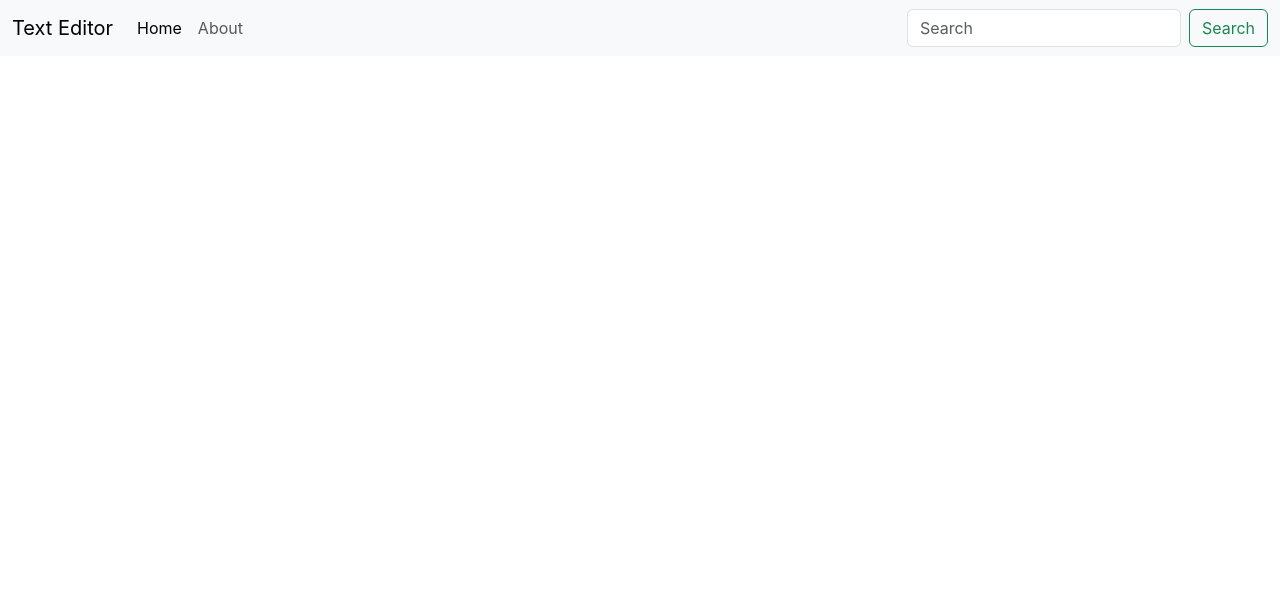
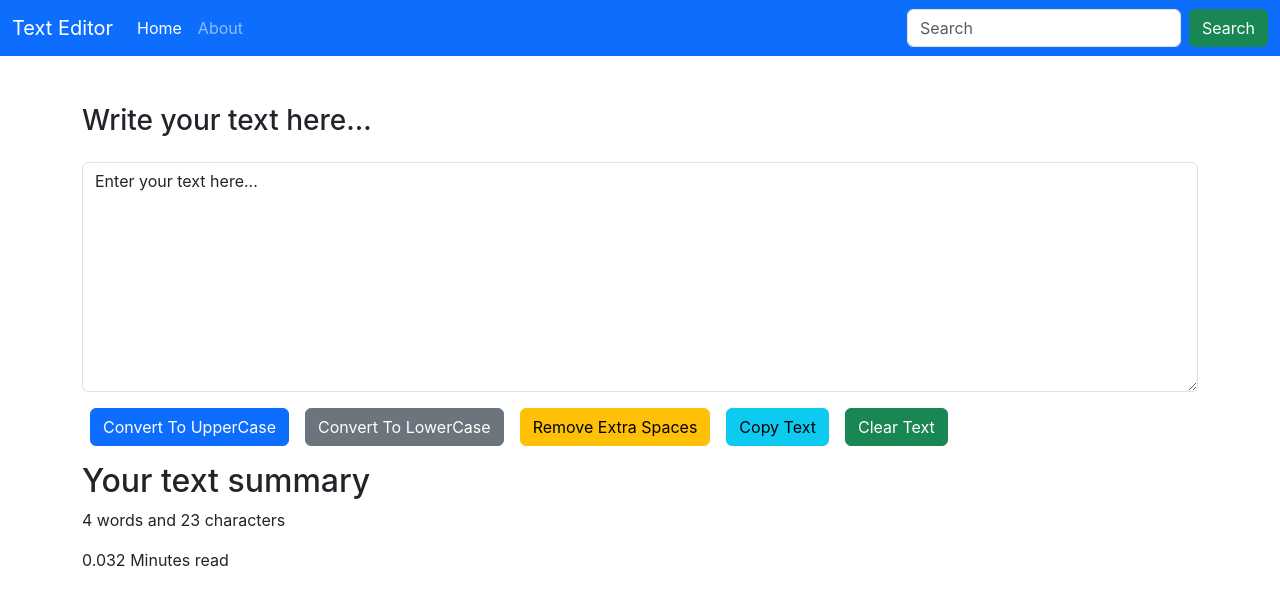
Before and after one commit to Roshan18172/texteditor, a React (Create React App) app: page /about in a window 1280 px wide. Shown: the top 606 px of the page. Built offline with nearby package versions, Linux system fonts and the light colour scheme.

Commit message:
Add TextForm and About components, update NavBar
Introduces a new TextForm component with text editing features and an About component describing the app. Updates NavBar to accept an appName prop, improves styling, and adds prop types validation. App.js is updated to use the new components.

```diff
--- a/src/App.js
+++ b/src/App.js
@@ -1,11 +1,13 @@
 import logo from './logo.svg';
 import './App.css';
 import NavBar from './components/NavBar';
+import TextForm from './components/TextForm';
 
 function App() {
   return (
     <>
-    <NavBar/>
+    <NavBar appName="Text Editor"/>
+    <TextForm desc="Write your text here..."/>
 
     </>
   );
--- a/src/components/NavBar.js
+++ b/src/components/NavBar.js
@@ -1,27 +1,35 @@
-function NavBar(){
+import props from 'prop-types';
+function NavBar(props){
     return(
-        <nav class="navbar navbar-expand-lg bg-body-tertiary">
-  <div class="container-fluid">
-    <a class="navbar-brand" href="/">Text Editor</a>
-    <button class="navbar-toggler" type="button" data-bs-toggle="collapse" data-bs-target="#navbarSupportedContent" aria-controls="navbarSupportedContent" aria-expanded="false" aria-label="Toggle navigation">
-      <span class="navbar-toggler-icon"></span>
+        <nav className="navbar navbar-expand-lg bg-primary navbar-dark ">
+  <div className="container-fluid">
+    <a className="navbar-brand" href="/">{props.appName}</a>
+    <button className="navbar-toggler" type="button" data-bs-toggle="collapse" data-bs-target="#navbarSupportedContent" aria-controls="navbarSupportedContent" aria-expanded="false" aria-label="Toggle navigation">
+      <span className="navbar-toggler-icon"></span>
     </button>
-    <div class="collapse navbar-collapse" id="navbarSupportedContent">
-      <ul class="navbar-nav me-auto mb-2 mb-lg-0">
-        <li class="nav-item">
-          <a class="nav-link active" aria-current="page" href="/">Home</a>
+    <div className="collapse navbar-collapse" id="navbarSupportedContent">
+      <ul className="navbar-nav me-auto mb-2 mb-lg-0">
+        <li className="nav-item">
+          <a className="nav-link active" aria-current="page" href="/">Home</a>
         </li>
-        <li class="nav-item">
-          <a class="nav-link" href="/">About</a>
+        <li className="nav-item">
+          <a className="nav-link" href="/">About</a>
         </li>
       </ul>
-      <form class="d-flex" role="search">
-        <input class="form-control me-2" type="search" placeholder="Search" aria-label="Search"/>
-        <button class="btn btn-outline-success" type="submit">Search</button>
+      <form className="d-flex" role="search">
+        <input className="form-control me-2" type="search" placeholder="Search" aria-label="Search"/>
+        <button className="btn btn-success" type="submit">Search</button>
       </form>
     </div>
   </div>
 </nav>
     );
 }
+
+NavBar.propTypes = {
+    appName: props.string.isRequired
+};
+NavBar.defaultProps = {
+    appName: "Text Editor"
+};
 export default NavBar;
--- /dev/null
+++ b/src/components/TextForm.js
@@ -0,0 +1,55 @@
+import React,{useState} from 'react';
+
+function TextForm(props) {
+    const [text, setText] = useState("Enter your text here...");
+    console.log(text);
+    const handleLowerCase = () => {
+        let newText = text.toLowerCase();
+        setText(newText);
+    };
+    const handleClearText = () => {
+        let newText =props.desc;
+        setText(newText);
+    };
+    const handleCopy = () => {
+        navigator.clipboard.writeText(text);
+    };
+    const handleExtraSpaces = () => {
+        let newText = text.split(/[ ]+/);
+        setText(newText.join(" "));
+    };
+    const handleChange = (event) => {
+        setText(event.target.value);
+    };
+    const handleUpperCase = () => {
+        let newText = text.toUpperCase();
+        setText(newText);
+    };
+  return (
+    <>
+    <div className="container my-3">
+      <h3 className="mb-4 mt-5">{props.desc}</h3>
+      <div className="mb-3">
+        <textarea
+          className="form-control"
+          id="myBox"
+          rows="9"
+          value={text}
+          onChange={handleChange}
+        ></textarea>
+      </div>
+      <button className="btn btn-primary mx-2" onClick={handleUpperCase}>Convert To UpperCase</button>
+      <button className="btn btn-secondary mx-2" onClick={handleLowerCase}>Convert To LowerCase</button>
+      <button className="btn btn-warning mx-2" onClick={handleExtraSpaces}>Remove Extra Spaces</button>
+      <button className="btn btn-info mx-2" onClick={handleCopy}>Copy Text</button>
+      <button className="btn btn-success mx-2" onClick={handleClearText}>Clear Text</button>
+    </div>
+        <div className="container my-3">
+            <h2>Your text summary</h2>
+            <p>{text.split(" ").length} words and {text.length} characters</p>
+            <p>{0.008 * text.split(" ").length} Minutes read</p>
+        </div>
+    </>
+  );
+}
+export default TextForm;
```
Also changed, not shown: src/components/About.js (added, +17 -0 lines).
